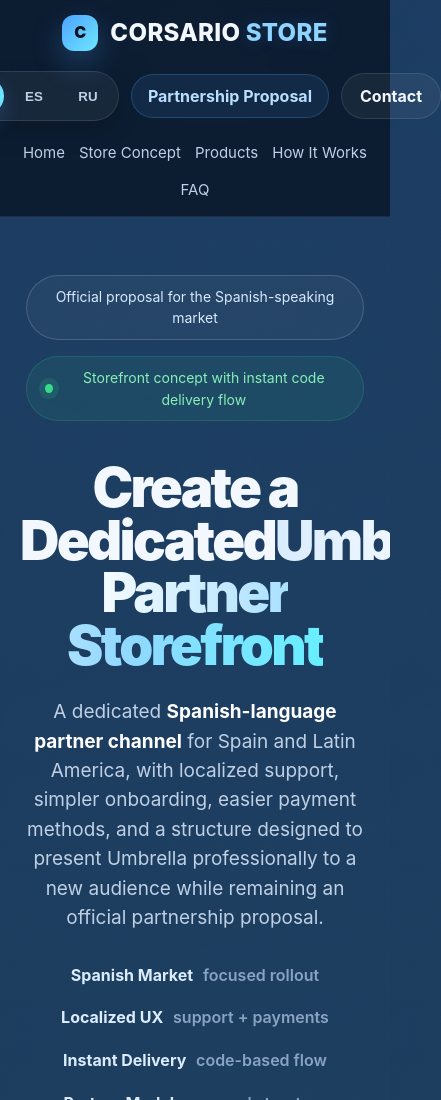
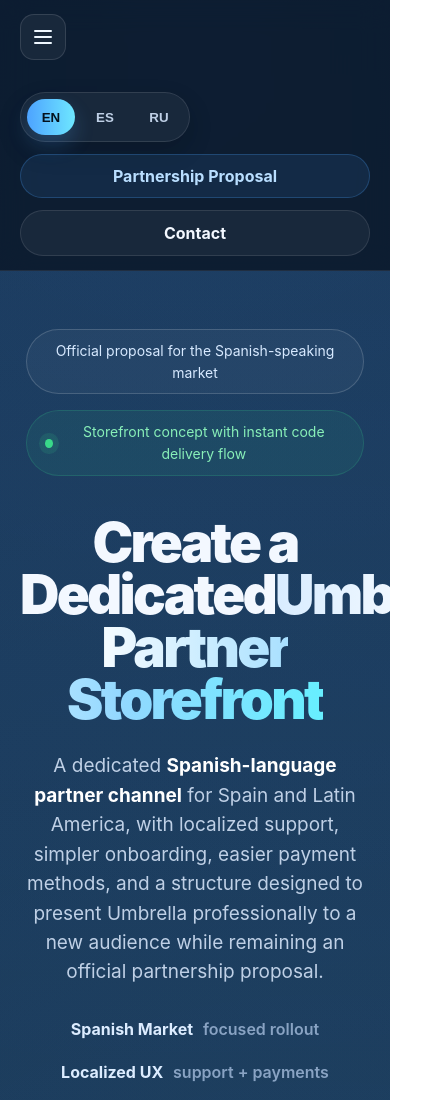
Before and after one commit to Maykode/corsario-shop, a plain HTML site: page index.html in a window 390 px wide. Shown: the top 1100 px of the page, 441 px wide, since content can reach past the window. Drawn offline with Linux system fonts and the light colour scheme.

Commit message:
Update index.html

```diff
--- a/index.html
+++ b/index.html
@@ -59,7 +59,56 @@
       align-items: center;
       justify-content: space-between;
       gap: 20px;
+      position: relative;
     }
+
+    .nav-left {
+      display: flex;
+      align-items: center;
+      gap: 16px;
+      min-width: 0;
+    }
+
+    .menu-toggle {
+      display: none;
+      width: 46px;
+      height: 46px;
+      border: 1px solid rgba(255,255,255,0.12);
+      background: rgba(255,255,255,0.05);
+      border-radius: 14px;
+      cursor: pointer;
+      align-items: center;
+      justify-content: center;
+      padding: 0;
+      transition: transform .2s ease, background .2s ease, border-color .2s ease;
+    }
+
+    .menu-toggle:hover {
+      transform: translateY(-1px);
+      background: rgba(255,255,255,0.08);
+      border-color: rgba(110,231,255,0.24);
+    }
+
+    .menu-toggle span,
+    .menu-toggle::before,
+    .menu-toggle::after {
+      content: "";
+      display: block;
+      width: 18px;
+      height: 2px;
+      border-radius: 999px;
+      background: #eef7ff;
+      transition: transform .22s ease, opacity .22s ease;
+      position: absolute;
+    }
+
+    .menu-toggle span { transform: translateY(0); }
+    .menu-toggle::before { transform: translateY(-6px); }
+    .menu-toggle::after { transform: translateY(6px); }
+
+    .menu-toggle.active span { opacity: 0; }
+    .menu-toggle.active::before { transform: rotate(45deg); }
+    .menu-toggle.active::after { transform: rotate(-45deg); }
 
     .brand {
       display: flex;
@@ -783,8 +832,77 @@
     }
 
     @media (max-width: 840px) {
-      .nav { flex-wrap: wrap; justify-content: center; padding: 14px 0; }
-      .nav-links { order: 3; width: 100%; justify-content: center; flex-wrap: wrap; gap: 14px; }
+      .nav {
+        flex-wrap: wrap;
+        justify-content: space-between;
+        padding: 14px 0;
+      }
+
+      .nav-left {
+        flex: 1;
+        justify-content: space-between;
+      }
+
+      .menu-toggle {
+        display: inline-flex;
+        position: relative;
+      }
+
+      .brand-name {
+        font-size: 20px;
+      }
+
+      .nav-links {
+        display: none;
+        width: 100%;
+        order: 3;
+        flex-direction: column;
+        align-items: stretch;
+        gap: 10px;
+        padding: 14px;
+        margin-top: 12px;
+        border-radius: 20px;
+        background: rgba(255,255,255,0.04);
+        border: 1px solid rgba(255,255,255,0.08);
+      }
+
+      .nav-links.open {
+        display: flex;
+      }
+
+      .nav-links a {
+        padding: 12px 14px;
+        border-radius: 14px;
+        background: rgba(255,255,255,0.03);
+      }
+
+      .nav-links a::after {
+        display: none;
+      }
+
+      .nav-actions {
+        width: 100%;
+        order: 4;
+        justify-content: space-between;
+        flex-wrap: wrap;
+        margin-top: 12px;
+      }
+
+      .lang-switch {
+        order: 1;
+      }
+
+      .nav-badge {
+        order: 2;
+        flex: 1;
+        justify-content: center;
+      }
+
+      .nav-btn {
+        order: 3;
+        width: 100%;
+      }
+
       .faq-grid,
       .feature-grid,
       .flow-grid { grid-template-columns: 1fr; }
@@ -799,10 +917,12 @@
 <body>
   <div class="topbar">
     <div class="container nav">
-      <a href="#home" class="brand">
-        <div class="brand-mark">C</div>
-        <div class="brand-name">CORSARIO <span>STORE</span></div>
-      </a>
+      <div class="nav-left">
+        <button class="menu-toggle" type="button" aria-label="Open menu" aria-expanded="false">
+          <span></span>
+        </button>
+
+      </div>
 
       <nav class="nav-links">
         <a href="#home">Home</a>
@@ -1216,5 +1336,27 @@
       });
     });
   </script>
+  <script>
+    const menuToggle = document.querySelector('.menu-toggle');
+    const navLinks = document.querySelector('.nav-links');
+
+    if (menuToggle && navLinks) {
+      menuToggle.addEventListener('click', () => {
+        const open = navLinks.classList.toggle('open');
+        menuToggle.classList.toggle('active', open);
+        menuToggle.setAttribute('aria-expanded', open ? 'true' : 'false');
+      });
+
+      navLinks.querySelectorAll('a').forEach(link => {
+        link.addEventListener('click', () => {
+          if (window.innerWidth <= 840) {
+            navLinks.classList.remove('open');
+            menuToggle.classList.remove('active');
+            menuToggle.setAttribute('aria-expanded', 'false');
+          }
+        });
+      });
+    }
+  </script>
 </body>
 </html>
```
